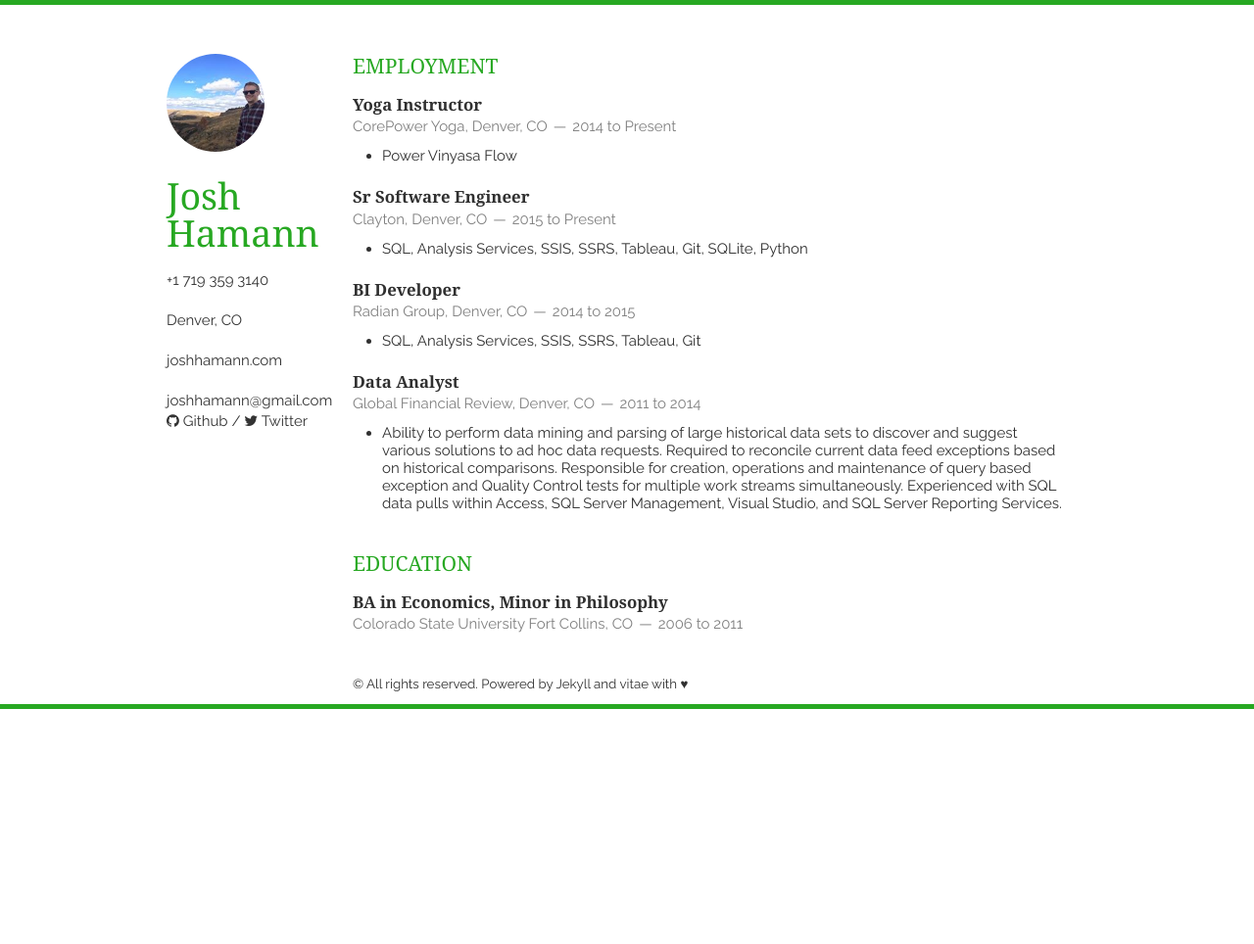
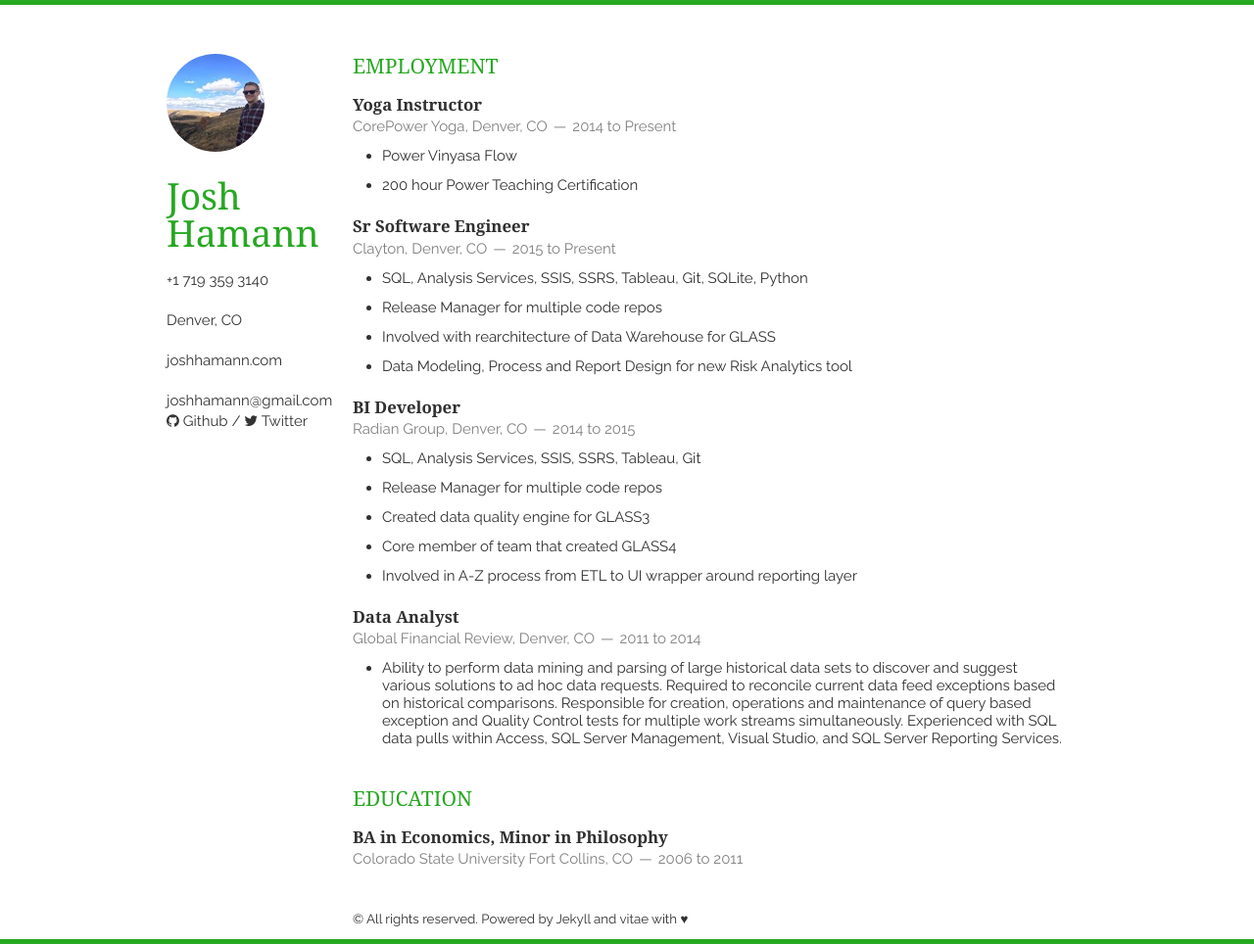
Before and after one commit to joshhamann/resume, a Jekyll site: the page built from index.html, in a window 1280 px wide. Shown: the whole page at 98% size. Built offline with Jekyll 4.4.1, drawn with Linux system fonts in a browser that asks for light colours; nearby versions of some CDN libraries; Markdown is read by kramdown in place of the engine named in the settings; the list of posts is cut into pages by our own code; before the commit the page ends 900 px from its top, so only the background shows below that.

Commit message:
Updates babyyyy.

```diff
--- a/_includes/employment.html
+++ b/_includes/employment.html
@@ -8,6 +8,7 @@
         <p>
             <ul class="bullets">
                 <li>Power Vinyasa Flow</li>
+		<li>200 hour Power Teaching Certification</li>
             </ul>
         </p>
     </article>
@@ -19,6 +20,9 @@
         <p>
             <ul class="bullets">
                 <li>SQL, Analysis Services, SSIS, SSRS, Tableau, Git, SQLite, Python</li>
+		<li>Release Manager for multiple code repos</li>
+		<li>Involved with rearchitecture of Data Warehouse for GLASS</li>
+		<li>Data Modeling, Process and Report Design for new Risk Analytics tool</li>
             </ul>
         </p>
     </article>
@@ -30,6 +34,10 @@
         <p>
             <ul class="bullets">
                 <li>SQL, Analysis Services, SSIS, SSRS, Tableau, Git</li>
+		<li>Release Manager for multiple code repos</li>
+		<li>Created data quality engine for GLASS3</li>
+		<li>Core member of team that created GLASS4</li>
+		<li>Involved in A-Z process from ETL to UI wrapper around reporting layer</li>
             </ul>
         </p>
     </article>
```
Also changed, not shown: 1 other file.
